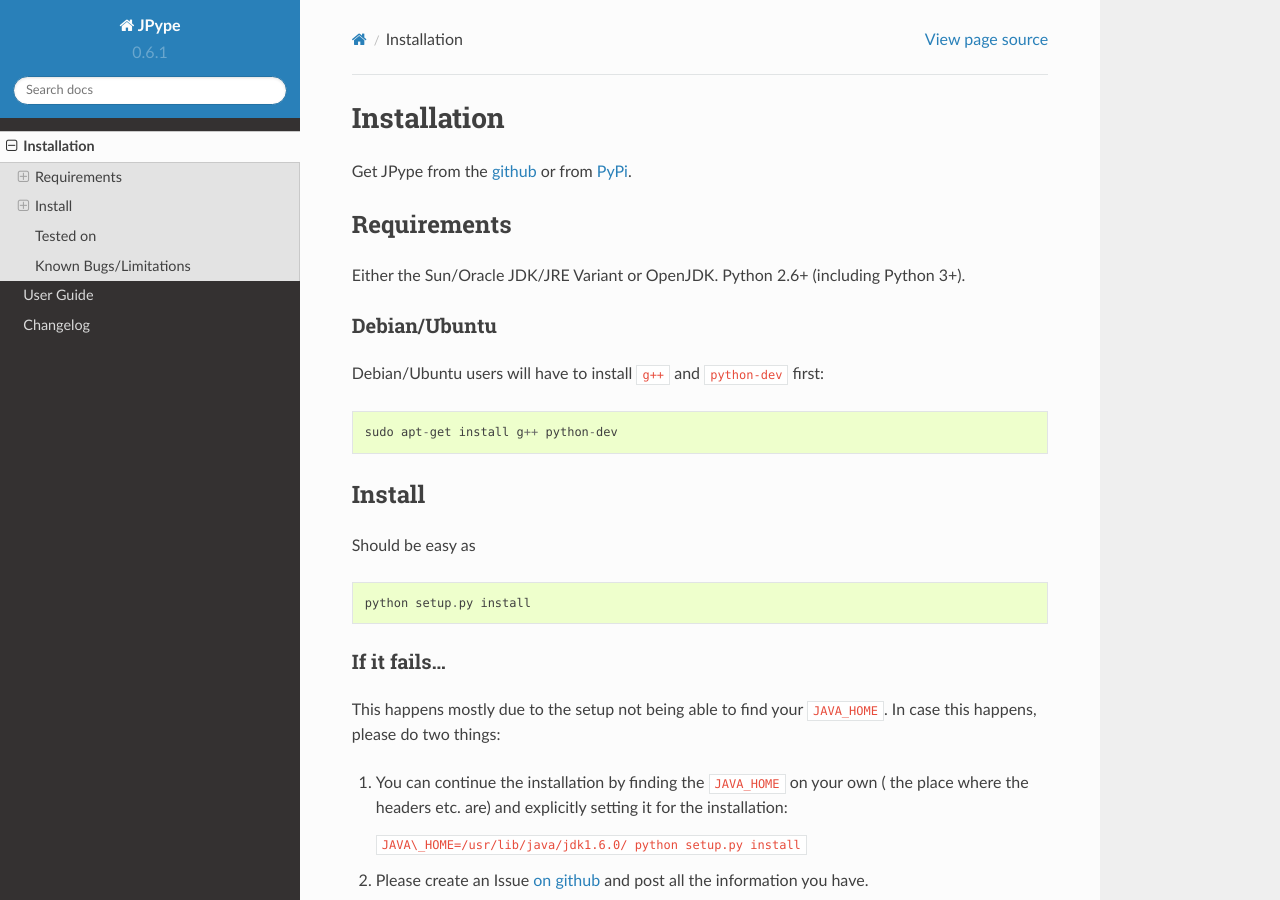
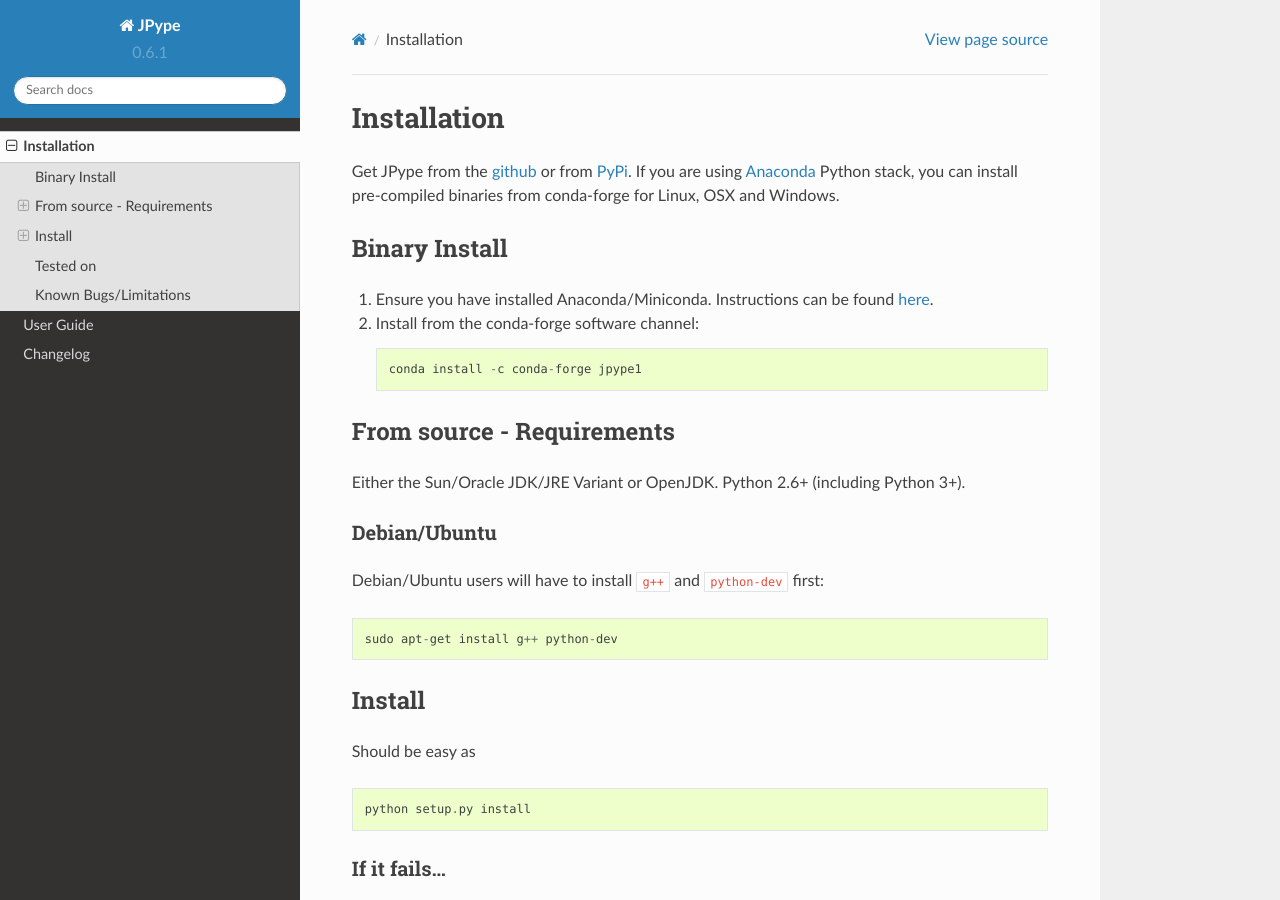
Before and after one commit to jpype-project/jpype, a Sphinx documentation site: the page built from doc/install.rst, in a window 1280 px wide and 900 px high. Built offline with Sphinx 7.4.7 and the Read the Docs theme 2.0.0, drawn with Linux system fonts in a browser that asks for light colours; the version number is read from the project's files by our own code.

Commit message:
added instructions to install from conda-forge

```diff
--- a/doc/install.rst
+++ b/doc/install.rst
@@ -2,10 +2,18 @@
 ============
 
 Get JPype from the `github <https://github.com/originell/jpype>`__ or
-from `PyPi <http://pypi.python.org/pypi/JPype1>`__.
+from `PyPi <http://pypi.python.org/pypi/JPype1>`__. If you are using `Anaconda <https://anaconda.org>`_ Python stack,
+you can install pre-compiled binaries from conda-forge for Linux, OSX and Windows.
 
-Requirements
-------------
+Binary Install
+--------------
+1. Ensure you have installed Anaconda/Miniconda. Instructions can be found `here <http://conda.pydata.org/docs/install/quick.html>`_.
+2. Install from the conda-forge software channel::
+
+    conda install -c conda-forge jpype1
+
+From source - Requirements
+--------------------------
 
 Either the Sun/Oracle JDK/JRE Variant or OpenJDK. Python 2.6+ (including Python 3+).
 
```
